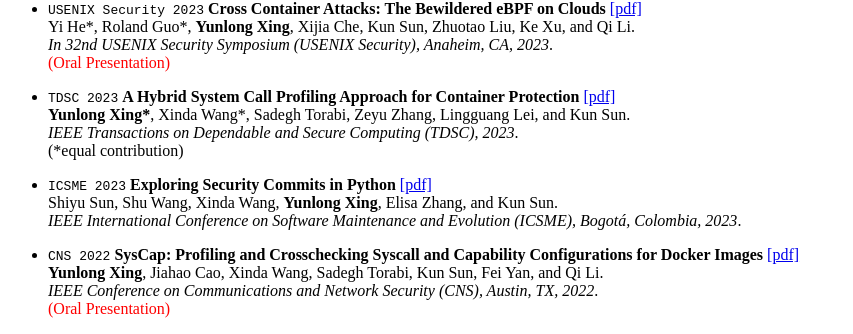
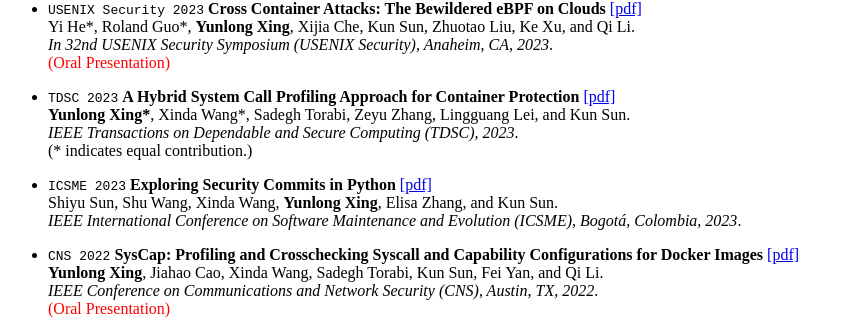
Before and after one commit to YunlongXing/yunlongxing.github.io, a Jekyll site: the page built from _pages/includes/pub.md, in a window 1280 px wide. Shown: the part 713-1047 px from the top of the page, without its empty margins (0-853 px from the left). Built offline with Jekyll 4.4.1, drawn with Linux system fonts in a browser that asks for light colours; our own code applies the rules of GitHub Pages for plain Markdown files.

Commit message:
Update pub.md

```diff
--- a/_pages/includes/pub.md
+++ b/_pages/includes/pub.md
@@ -8,7 +8,7 @@ Yi He\*, Roland Guo\*, **Yunlong Xing**, Xijia Che, Kun Sun, Zhuotao Liu, Ke Xu,
 - ``TDSC 2023`` **A Hybrid System Call Profiling Approach for Container Protection** [\[pdf\]](https://ieeexplore.ieee.org/document/10105304)<br>
 **Yunlong Xing\***, Xinda Wang\*, Sadegh Torabi, Zeyu Zhang, Lingguang Lei, and Kun Sun.<br>
 *IEEE Transactions on Dependable and Secure Computing (TDSC), 2023*.<br>
-\(\*equal contribution\)
+\(\* indicates equal contribution.\)
 
 - ``ICSME 2023`` **Exploring Security Commits in Python** [\[pdf\]](/publications/icsme23_SCOPY.pdf)<br>
 Shiyu Sun, Shu Wang, Xinda Wang, **Yunlong Xing**, Elisa Zhang, and Kun Sun.<br>
```
